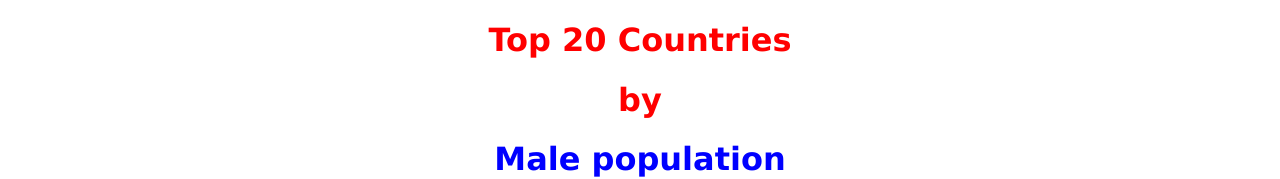
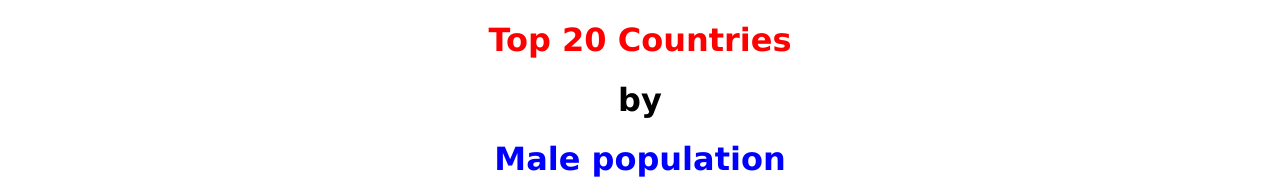
Before and after one commit to ChristopherYip/christopheryip.github.io, a plain HTML site: page index.html in a window 1280 px wide. Shown: the top 179 px of the page. Drawn offline with Linux system fonts and the light colour scheme.

Commit message:
Update index.html

```diff
--- a/index.html
+++ b/index.html
@@ -4,7 +4,7 @@
   <title>christopheryip.github.io</title>
 </head>
   <body>
-    <h1 style="text-align:center; color:red; font-family:verdana;">Top 20 Countries</h1><h1 style="text-align:center; color:red; font-family:verdana;">by</h1><h1 style="text-align:center; color:blue; font-family:verdana;">Male population</h1>
+    <h1 style="text-align:center; color:red; font-family:verdana;">Top 20 Countries</h1><h1 style="text-align:center; font-family:verdana;">by</h1><h1 style="text-align:center; color:blue; font-family:verdana;">Male population</h1>
     <p><iframe height="1080px" width="700px" frameborder="0" src="https://preview.flourish.studio/1176854/anvaDobPv3GAiyOEahJA00o141E150j0qEdcKbGrnGVXkT6mRfMBtsvkFhQ2wto_/" style="border: 0; width:1080px; height:700px; background-color: #FFF;"></iframe></p>
   </body>
 </html>
```
